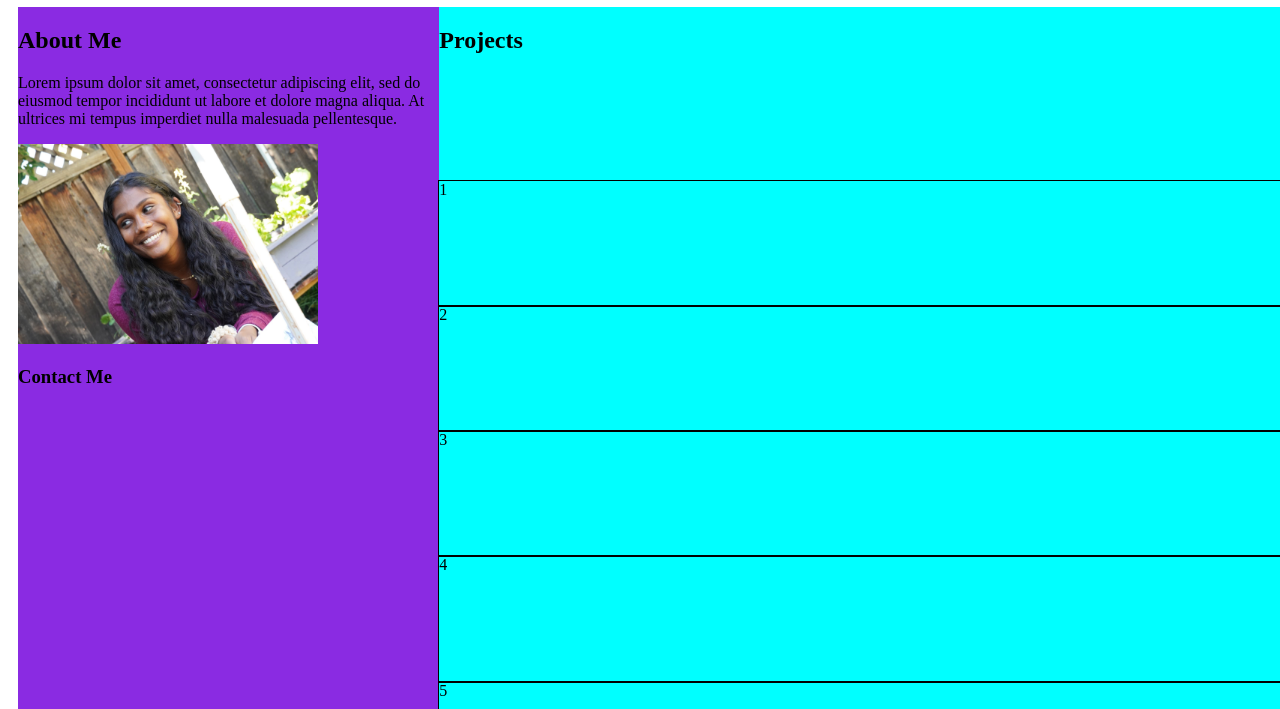
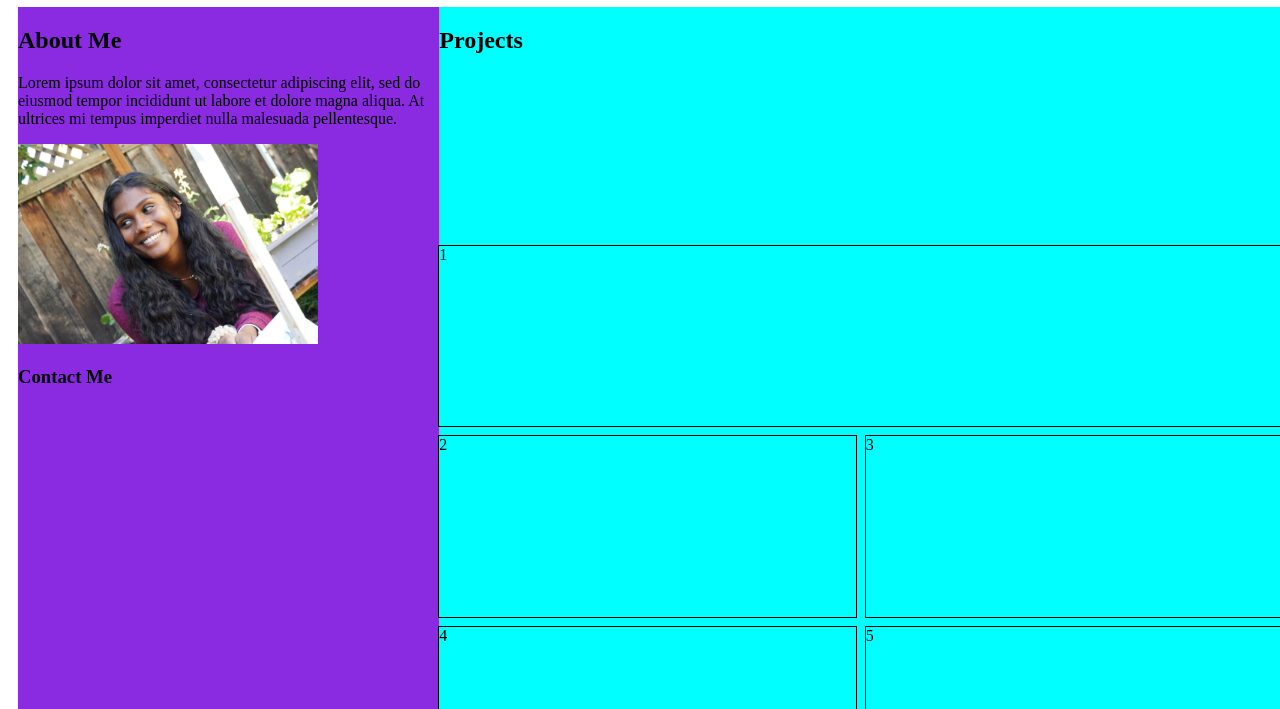
Before and after one commit to benitaisaac/Portfolio, a plain HTML site: page index.html in a window 1280 px wide. Shown: the part 91-800 px from the top of the page. Drawn offline with Linux system fonts and the light colour scheme.

Commit message:
added grid formatting to fix project's section of website

```diff
--- a/assets/style.css
+++ b/assets/style.css
@@ -1,3 +1,7 @@
+body{
+    height: 100%vh;
+}
+
 header{
     display:flex;
     justify-content:space-between;
@@ -33,6 +37,24 @@ section{
 
 section{
     display:grid;
+    grid-gap: 10px;
+    grid-template-columns: repeat(6, 1fr);
+
+}
+
+.project-1{
+    grid-column-start: 1;
+    grid-column-end: 7;
+}
+
+.project-2, .project-4{
+    grid-column-start: 1;
+    grid-column-end: 4;
+}
+
+.project-3, .project-5{
+    grid-column-start:4;
+    grid-column-end:7;
 }
 
 .project-1, .project-2, .project-3, .project-4,
--- a/index.html
+++ b/index.html
@@ -36,12 +36,12 @@
         </aside>
 
         <section>
-            <h2>Projects</h2>
-            <div class="project-1">1</div>
-            <div class="project-2">2</div>
-            <div class="project-3">3</div>
-            <div class="project-4">4</div>
-            <div class="project-5">5</div>
+            <div class="projects"><h2>Projects</h2></div>
+                <div class="project-1">1</div>
+                <div class="project-2">2</div>
+                <div class="project-3">3</div>
+                <div class="project-4">4</div>
+                <div class="project-5">5</div>
 
         </section>
     </main>
```
